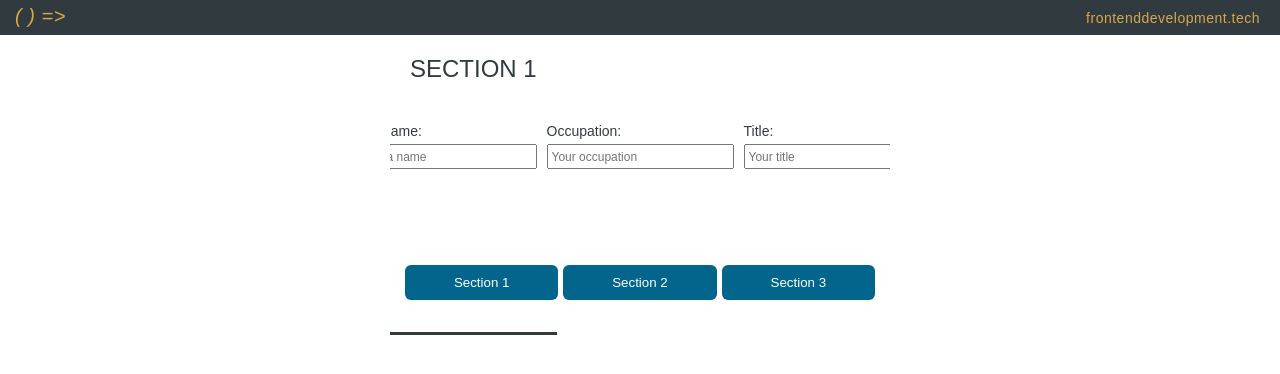
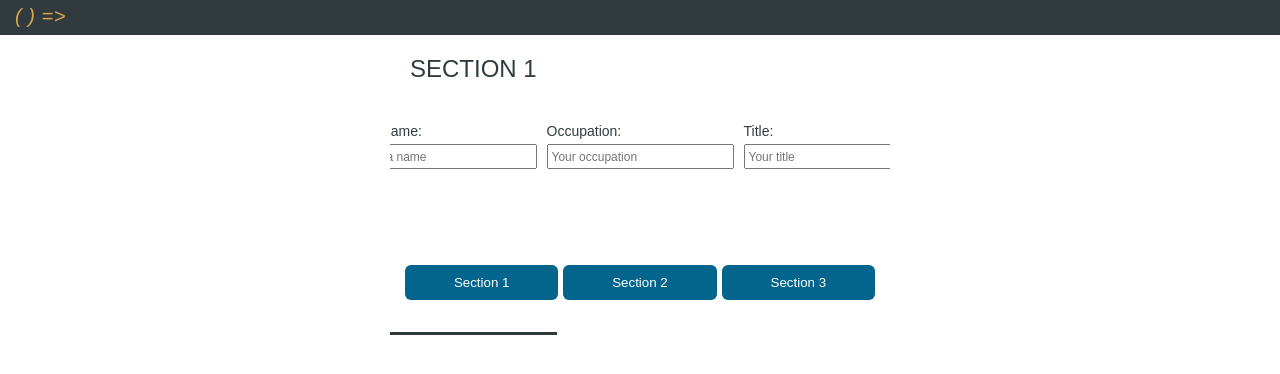
Before and after one commit to eastcoastdeveloper/in-page-navigation, an Angular app: page / in a window 1280 px wide. Shown: the top 374 px of the page. Built offline with nearby package versions, Linux system fonts and the light colour scheme.

Commit message:
2 files modified

```diff
--- a/src/app/app.component.html
+++ b/src/app/app.component.html
@@ -3,9 +3,6 @@
     <span>( ) =</span>
     <span class="caret">&#62;</span>
   </div>
-  <a href="https://frontenddevelopment.tech/" target="_blank"
-    >frontenddevelopment.tech</a
-  >
 </header>
 
 <div id="module-name" class="element-shadow element-margin-top">
--- a/src/styles.css
+++ b/src/styles.css
@@ -31,13 +31,3 @@ header {
   display: inline-block;
   font-weight: lighter;
 }
-header a {
-  text-decoration: none;
-  position: absolute;
-  right: 20px;
-  font-size: 14px;
-  top: 50%;
-  transform: translateY(-50%);
-  float: right;
-  color: #d9a74a;
-}
```
